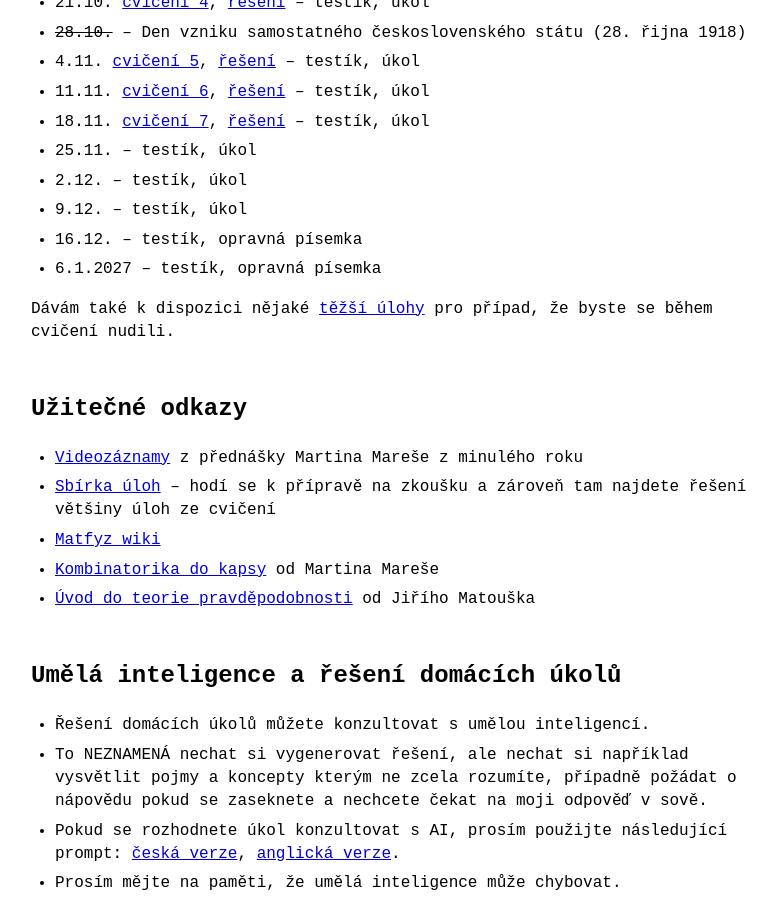
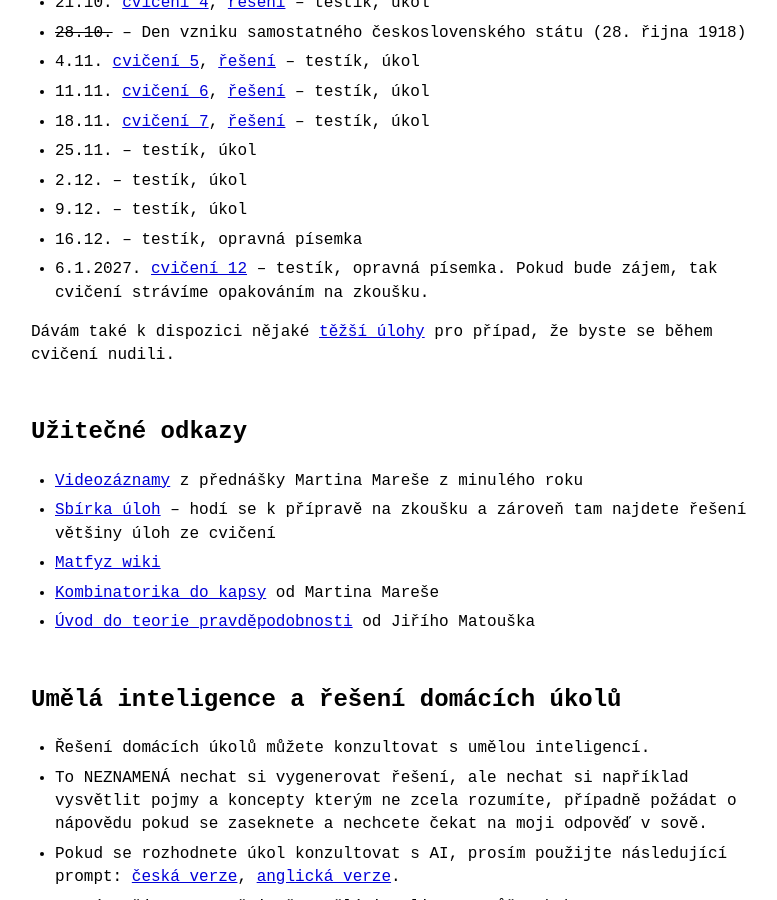
Before and after one commit to Couleslaw/couleslaw.github.io, a Jekyll site: the page built from teaching/2627/dm/index.md, in a window 1280 px wide and 900 px high, scrolled down 1964 px. Shown: the whole window, without its empty margins (234-1011 px from the left). Built offline with Jekyll 4.4.1, drawn with Linux system fonts in a browser that asks for light colours.

Commit message:
add dm cv12 ramsey

```diff
--- a/teaching/2627/dm/index.md
+++ b/teaching/2627/dm/index.md
@@ -64,7 +64,7 @@ Podle [pravidel pro organizaci studia](https://www.mff.cuni.cz/cs/vnitrni-zalezi
 - 2.12. -- testík, úkol
 - 9.12. -- testík, úkol
 - 16.12. -- testík, opravná písemka
-- 6.1.2027 -- testík, opravná písemka
+- 6.1.2027. [cvičení 12](./cv12.pdf) -- testík, opravná písemka. Pokud bude zájem, tak cvičení strávíme opakováním na zkoušku.
 
 Dávám také k dispozici nějaké [těžší úlohy](./tezke_ulohy.pdf) pro případ, že byste se během cvičení nudili.
 
```
Also changed, not shown: 1 other file.
